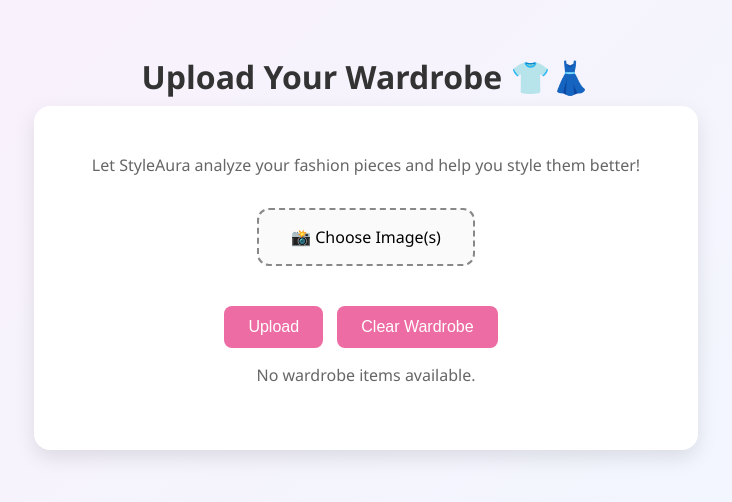
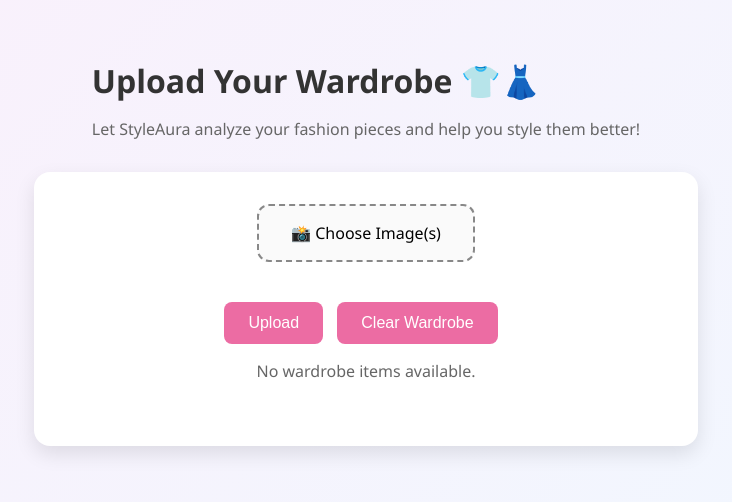
Before and after one commit to Niva2310/StyleAura, a plain HTML site: page upload.html in a window 1280 px wide. Shown: the part 190-692 px from the top of the page, without its empty margins (274-1006 px from the left). Drawn offline with Linux system fonts and the light colour scheme.

Commit message:
Update upload.html

```diff
--- a/upload.html
+++ b/upload.html
@@ -7,10 +7,12 @@
   <link rel="stylesheet" href="update.css" />
 </head>
 <body>
-  <h1>Upload Your Wardrobe 👕👗</h1>
+  <header>
+    <h1>Upload Your Wardrobe 👕👗</h1>
+    <p>Let StyleAura analyze your fashion pieces and help you style them better!</p>
+  </header>
+
   <div class="upload-box">
-    <p>Let StyleAura analyze your fashion pieces and help you style them better!</p>
-
     <label class="custom-file-upload">
       <input type="file" id="uploadInput" multiple accept="image/*" style="display: none;" />
       📸 Choose Image(s)
@@ -24,7 +26,6 @@
   </div>
 
   <script>
-    // Function to handle image uploads
     function uploadImages() {
       const input = document.getElementById("uploadInput");
       const files = input.files;
@@ -79,14 +80,12 @@
       }
     }
 
-    // Function to clear the wardrobe
     function clearWardrobe() {
       localStorage.removeItem("wardrobe");
       document.getElementById("previewContainer").innerHTML = "";
       alert("Wardrobe has been cleared.");
     }
 
-    // Load wardrobe on page load
     window.onload = function () {
       const wardrobe = JSON.parse(localStorage.getItem("wardrobe")) || [];
       const previewContainer = document.getElementById("previewContainer");
```
